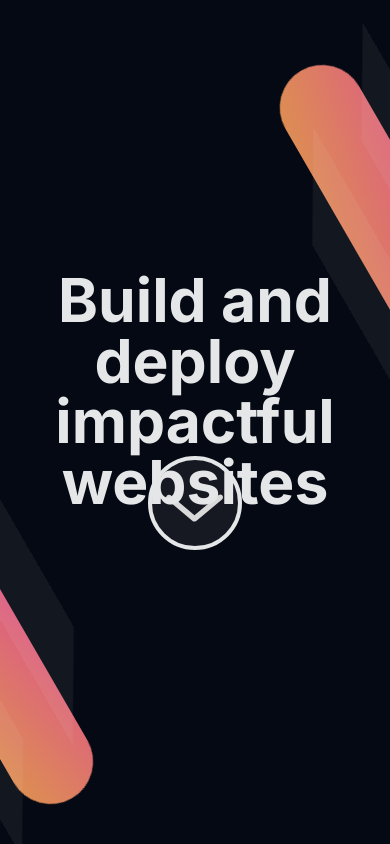
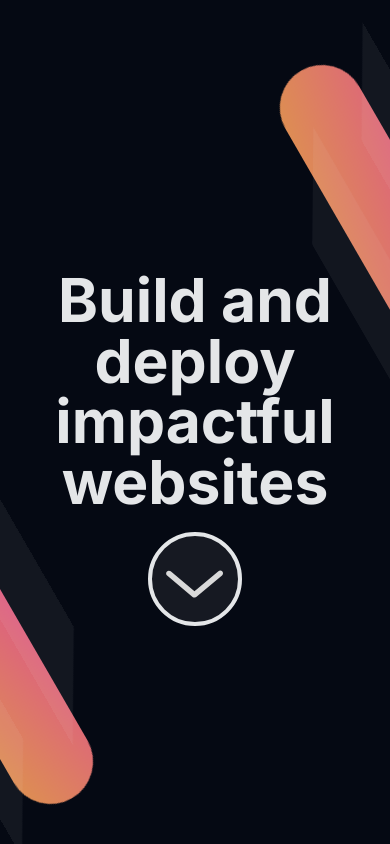
Before and after one commit to davidzech27/mchs-webdev-club, a Next.js app: page / in a window 390 px wide. Built offline with nearby package versions, Linux system fonts and the light colour scheme.

Commit message:
Make floating button positioning responsive

```diff
--- a/components/FloatingButton.jsx
+++ b/components/FloatingButton.jsx
@@ -103,7 +103,7 @@ const FloatingButton = () => {
 					repeat: Infinity,
 					delay: 2
 				}}
-				className="absolute md:top-[62%] top-[54%] left-0 right-0 mx-auto w-[94px] h-[94px] rounded-full border-[4px] border-[#e4e6e8] bg-[#161922] hover:bg-[#1f232c] transition duration-700 cursor-pointer"
+				className="mt-[calc(2.629vw+10.141px)] mx-auto w-[94px] h-[94px] rounded-full border-[4px] border-[#e4e6e8] bg-[#161922] hover:bg-[#1f232c] transition duration-700 cursor-pointer relative z-10"
 			>
 				<svg
 					className="absolute top-[34px] left-0 right-0 mx-auto"
--- a/pages/index.js
+++ b/pages/index.js
@@ -13,6 +13,8 @@ const Home = () => {
 			>
 				<h1>Build and deploy impactful websites</h1>
 			</FadeInText>
+
+			<FloatingButton />
 
 			<div className="absolute h-[60vw] w-[calc(5.634vw+62.873px)] rotate-[150deg] bottom-[calc(302.536px-32.247vh)] left-[-7.5vw] ">
 				<FromOffScreen className="absolute">
@@ -86,8 +88,6 @@ const Home = () => {
 					/>
 				</svg>
 			</div>
-
-			<FloatingButton />
 		</>
 	)
 }
```
